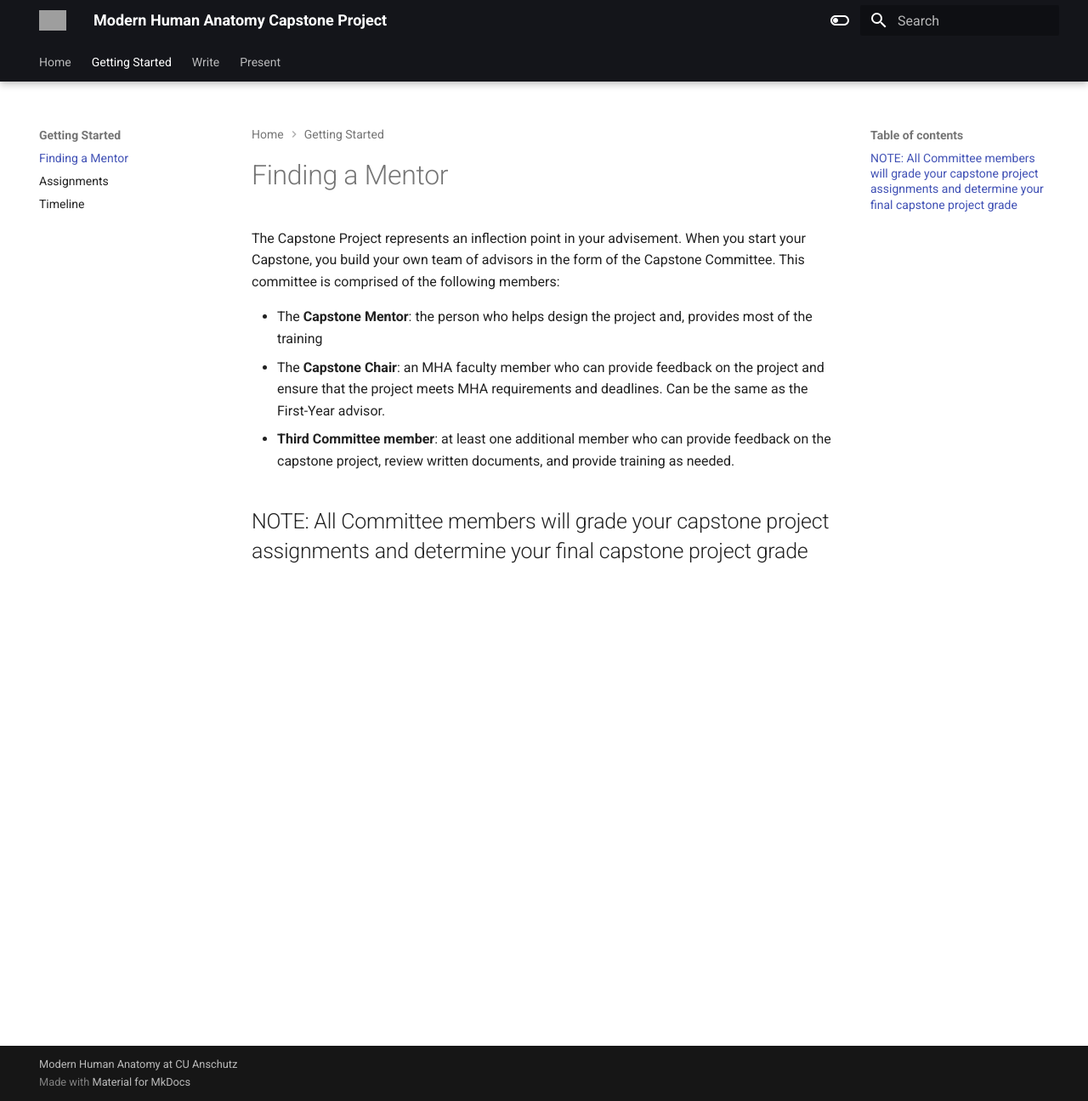
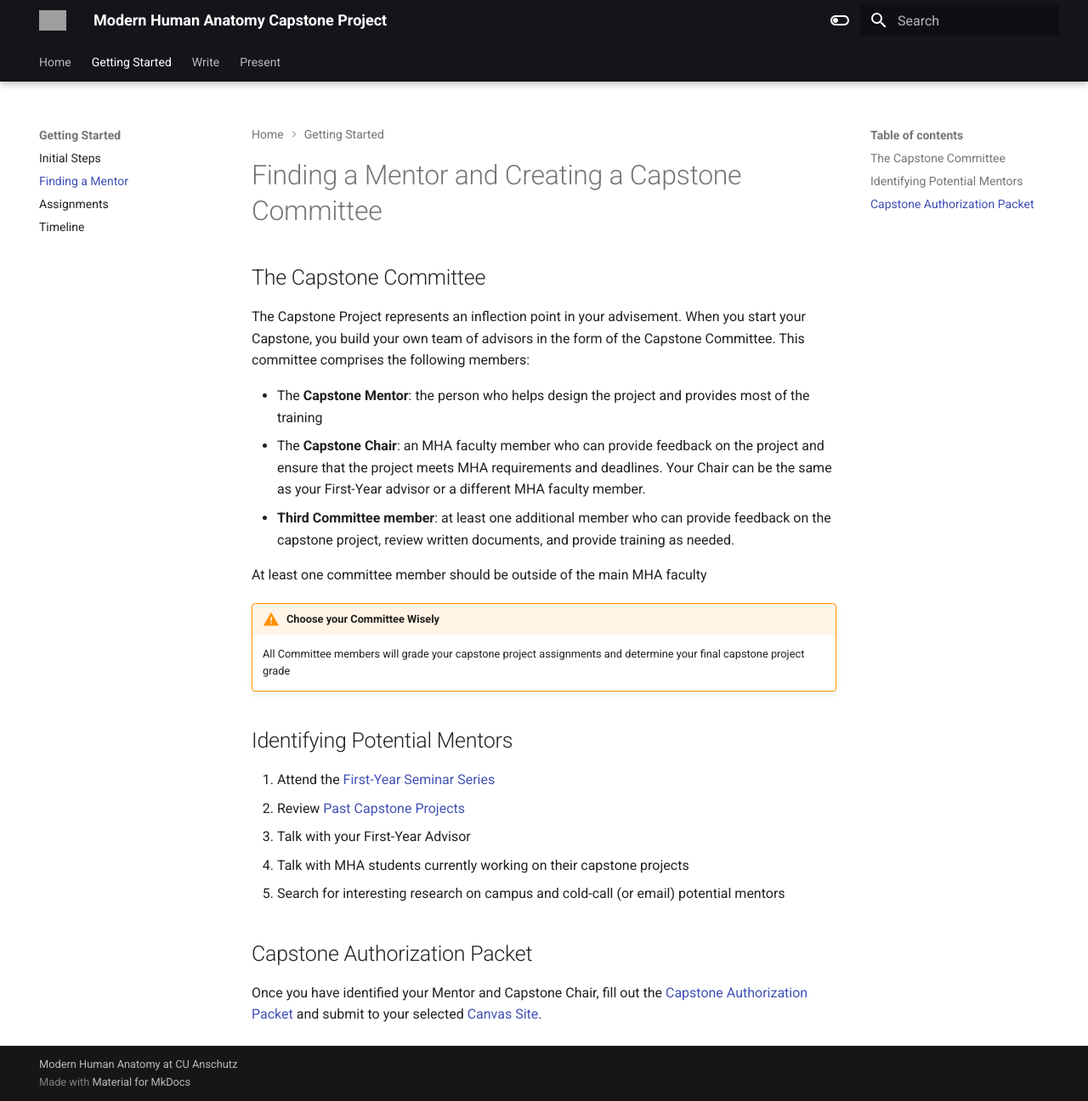
Before and after one commit to ModernHumanAnatomy/MHACapstone, an MkDocs documentation site: the page built from docs/finding-a-mentor.md, in a window 1280 px wide and 1296 px high. Shown: the whole window at 85% size. Built offline with MkDocs 1.6.1 and Material for MkDocs 9.7.7, drawn with Linux system fonts in a browser that asks for light colours; grey boxes are pictures that could not be loaded.

Commit message:
Doc Updates

```diff
--- a/docs/finding-a-mentor.md
+++ b/docs/finding-a-mentor.md
@@ -1,12 +1,26 @@
-# Finding a Mentor
+# Finding a Mentor and Creating a Capstone Committee
 
-The Capstone Project represents an inflection point in your advisement. When you start your Capstone, you build your own team of advisors in the form of the Capstone Committee. This committee is comprised of the following members:
+## The Capstone Committee
 
-- The **Capstone Mentor**: the person who helps design the project and, provides most of the training
-- The **Capstone Chair**: an MHA faculty member who can provide feedback on the project and ensure that the project meets MHA requirements and deadlines. Can be the same as the First-Year advisor.
+The Capstone Project represents an inflection point in your advisement. When you start your Capstone, you build your own team of advisors in the form of the Capstone Committee. This committee comprises the following members:
+
+- The **Capstone Mentor**: the person who helps design the project and provides most of the training
+- The **Capstone Chair**: an MHA faculty member who can provide feedback on the project and ensure that the project meets MHA requirements and deadlines. Your Chair can be the same as your First-Year advisor or a different MHA faculty member.
 - **Third Committee member**: at least one additional member who can provide feedback on the capstone project, review written documents, and provide training as needed.
 
+At least one committee member should be outside of the main MHA faculty
 
+!!! warning "Choose your Committee Wisely"
+    All Committee members will grade your capstone project assignments and determine your final capstone project grade
 
-NOTE: All Committee members will grade your capstone project assignments and determine your final capstone project grade
--
+## Identifying Potential Mentors
+
+1. Attend the [First-Year Seminar Series](https://medschool.cuanschutz.edu/ms-modern-human-anatomy/curriculum/seminars)
+2. Review [Past Capstone Projects](https://medschool.cuanschutz.edu/ms-modern-human-anatomy/curriculum/capstone)
+3. Talk with your First-Year Advisor
+4. Talk with MHA students currently working on their capstone projects
+5. Search for interesting research on campus and cold-call (or email) potential mentors
+
+## Capstone Authorization Packet
+
+Once you have identified your Mentor and Capstone Chair, fill out the [Capstone Authorization Packet](assets/Capstone-Authorization-Packet.pdf) and submit to your selected [Canvas Site](initial-steps.md#current-canvas-sites).
--- a/mkdocs.yml
+++ b/mkdocs.yml
@@ -3,6 +3,7 @@ site_url: https://example.com
 nav:
   - Home: index.md
   - Getting Started:
+    - Initial Steps: initial-steps.md
     - Finding a Mentor: finding-a-mentor.md
     - Assignments: assignments.md
     - Timeline: timeline.md
```
Also changed, not shown: docs/index.md (+2 -44 lines), docs/initial-steps.md (added, +47 -0 lines), 1 other file.
